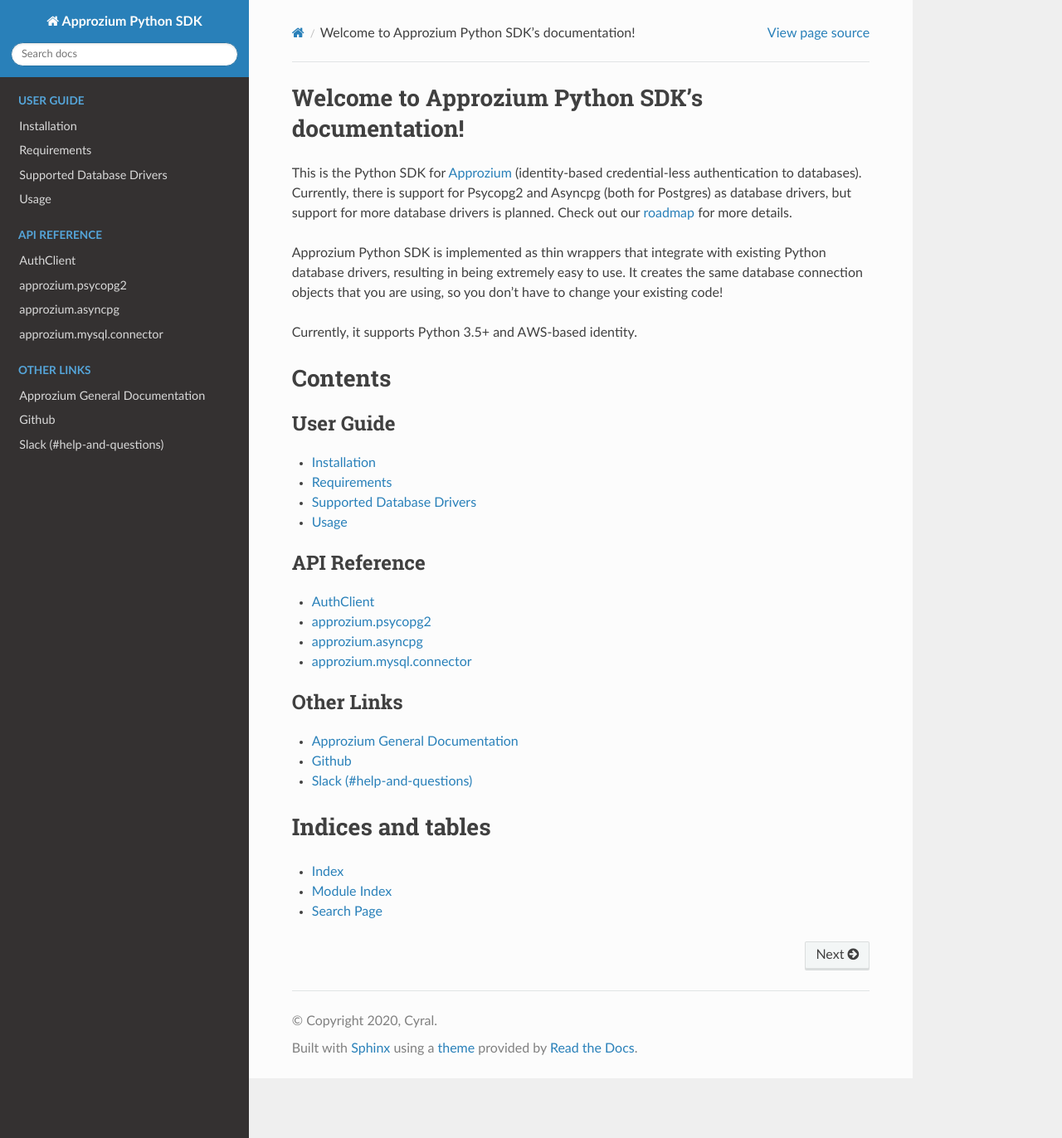
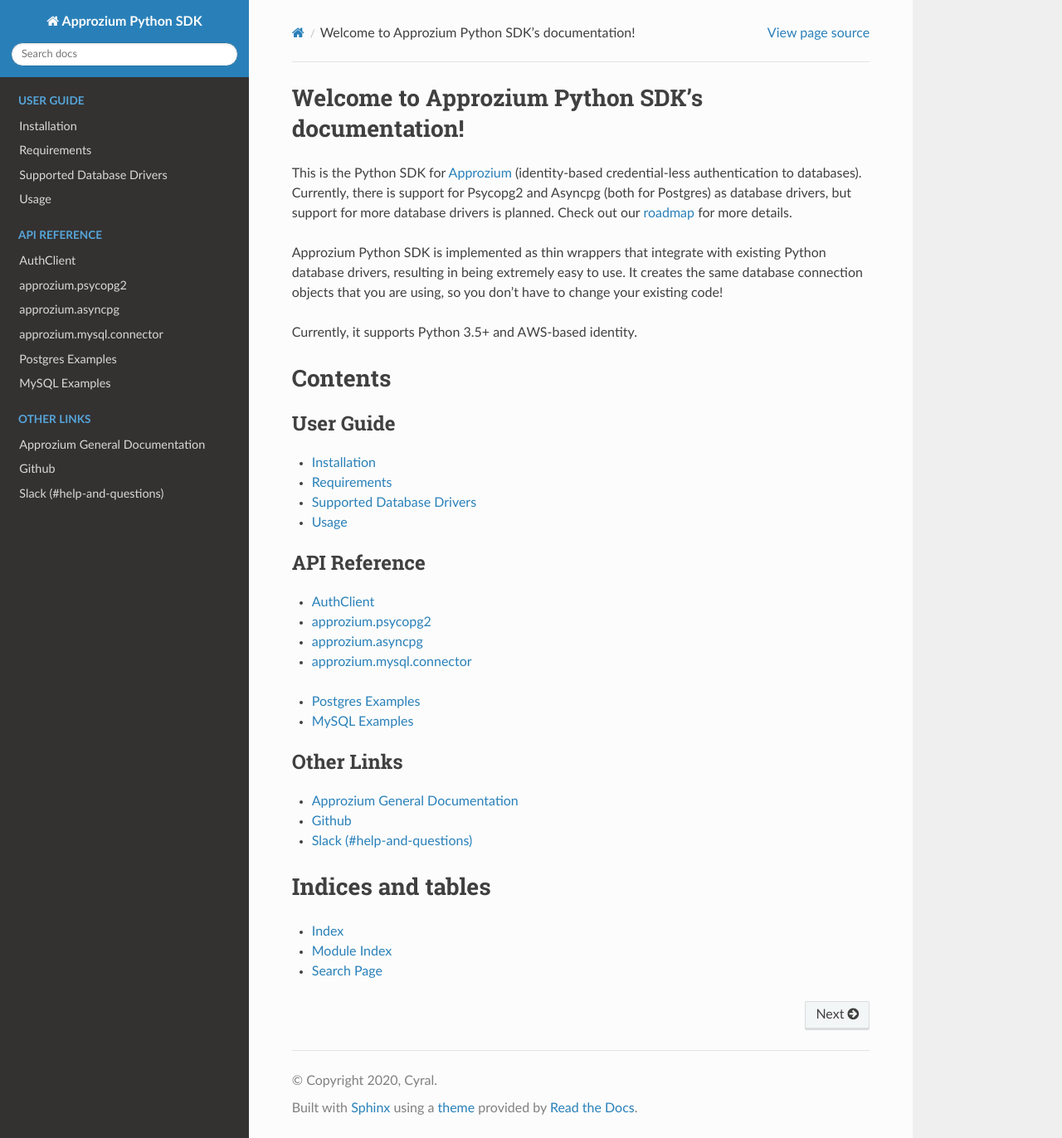
Before and after one commit to cyralinc/approzium, a Sphinx documentation site: the page built from sdk/python/docs/source/index.rst, in a window 1280 px wide and 1372 px high. Shown: the whole window at 83% size. Built offline with Sphinx 7.4.7 and the Read the Docs theme 2.0.0, drawn with Linux system fonts in a browser that asks for light colours.

Commit message:
add examples page

```diff
--- /dev/null
+++ b/sdk/python/docs/source/examples.rst
@@ -0,0 +1,8 @@
+Postgres Examples
+-----------------
+
+SHEESH
+
+
+MySQL Examples
+--------------
--- a/sdk/python/docs/source/index.rst
+++ b/sdk/python/docs/source/index.rst
@@ -32,6 +32,9 @@
     api
 
 .. toctree::
+    examples
+
+.. toctree::
     :caption: Other Links
 
     Approzium General Documentation <https://approzium.org>
```
